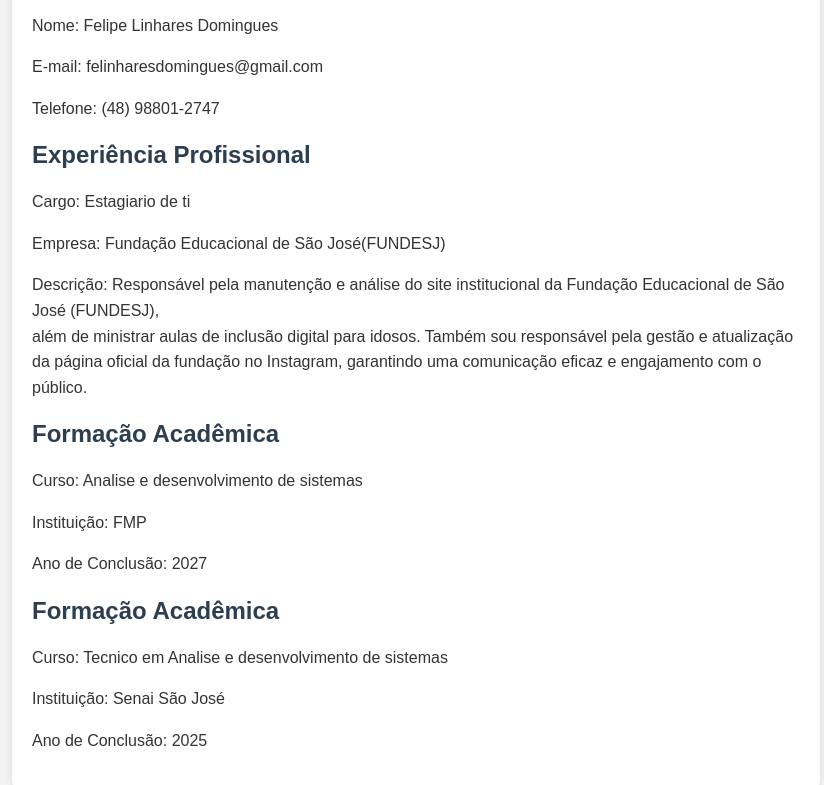
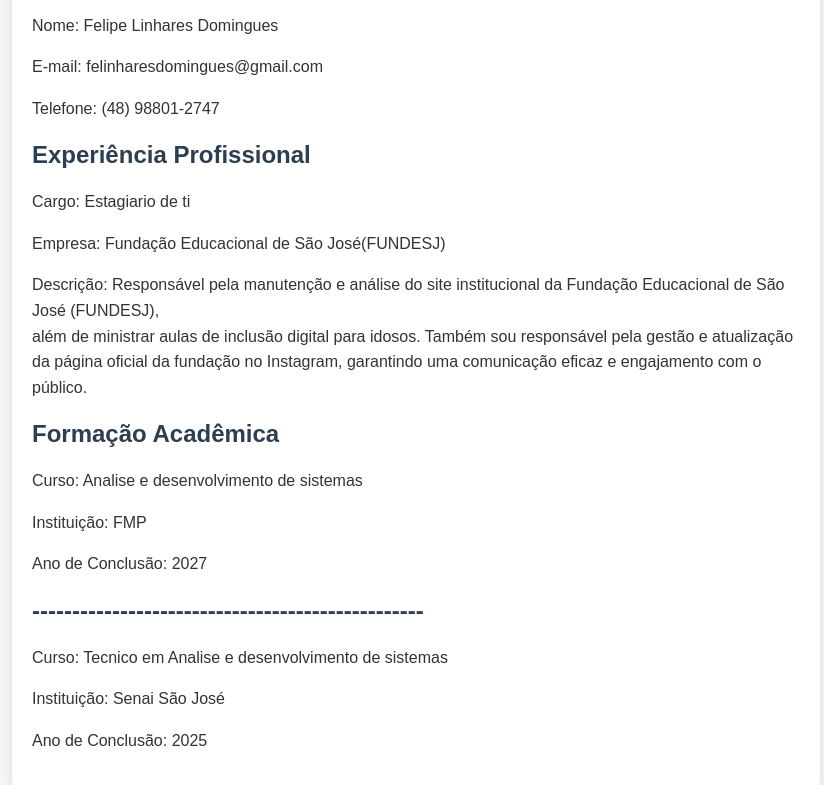
Before and after one commit to fe-linhares/curriculum, a plain HTML site: page index.html in a window 1280 px wide. Shown: the part 387-1172 px from the top of the page, without its empty margins (224-1048 px from the left). Drawn offline with Linux system fonts and the light colour scheme.

Commit message:
Update index.html

```diff
--- a/index.html
+++ b/index.html
@@ -27,7 +27,7 @@
         <p>Curso: Analise e desenvolvimento de sistemas</p>
         <p>Instituição: FMP</p>
         <p>Ano de Conclusão: 2027</p>
-        <h2>Formação Acadêmica</h2>
+        <h2>-------------------------------------------------</h2>
         <p>Curso: Tecnico em Analise e desenvolvimento de sistemas</p>
         <p>Instituição: Senai São José</p>
         <p>Ano de Conclusão: 2025</p>
```
